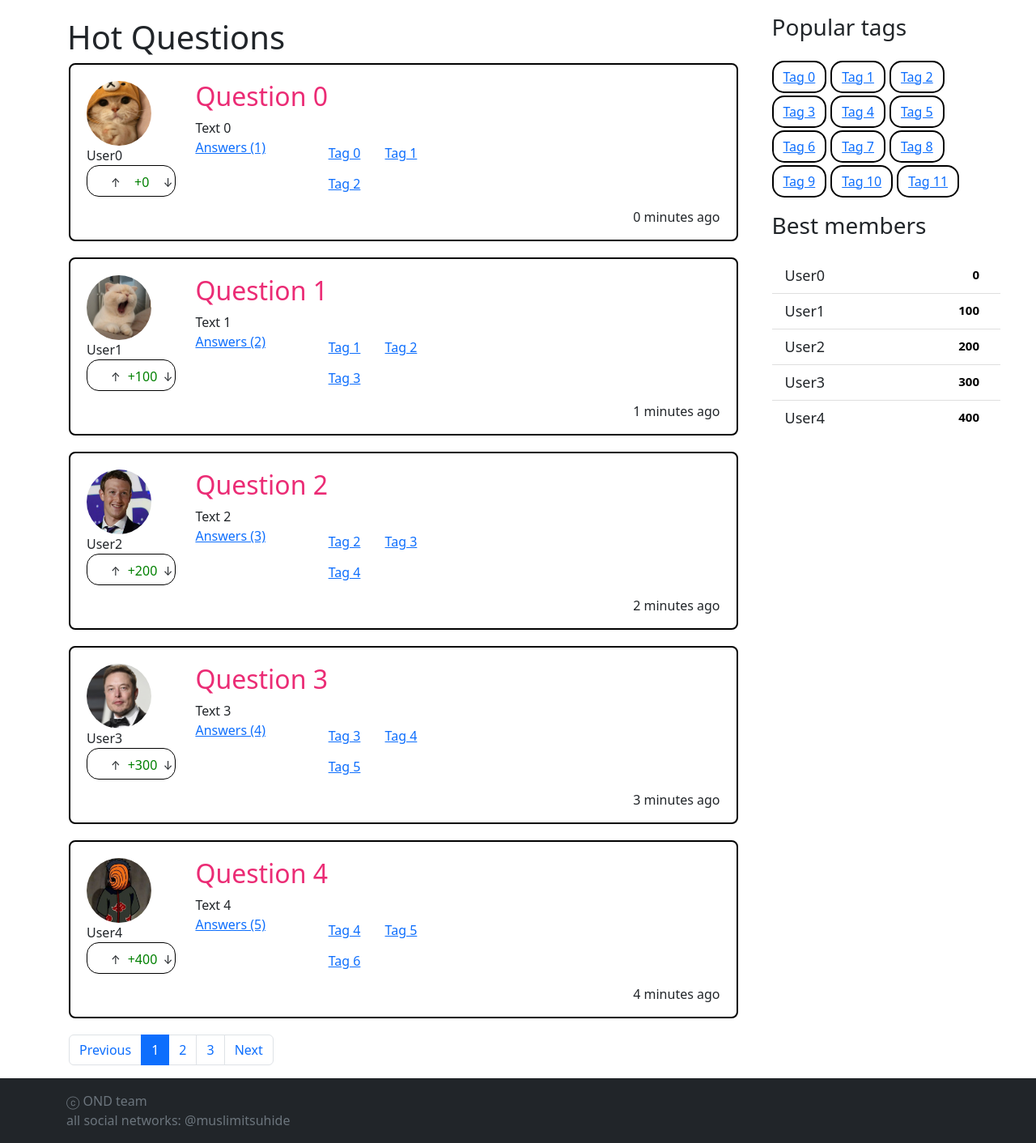
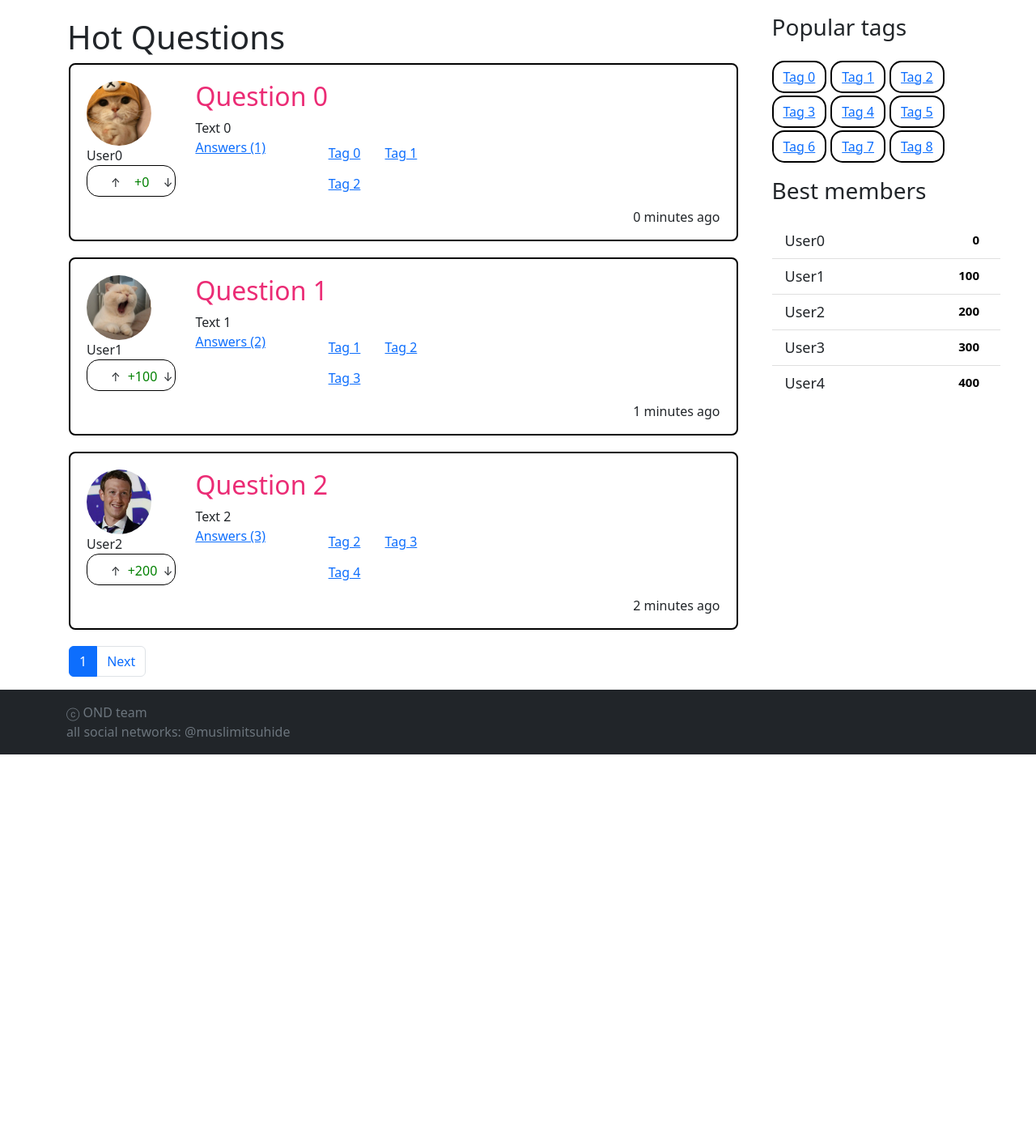
Before and after one commit to muslimitsuhide/stack-ond-flow, a Django app: page / in a window 1280 px wide. Shown: the part 61-1473 px from the top of the page at 81% size. After the commit the page ends 993 px from the top, so only its background shows below. Run offline with Django 4.2, Linux system fonts and the light colour scheme; some libraries are stand-ins or nearby versions.

Commit message:
hw2 with  pagination

```diff
--- a/stack_ond_flow/askme/views.py
+++ b/stack_ond_flow/askme/views.py
@@ -4,36 +4,45 @@ from django.core.paginator import Paginator
 from django.http import *
 from django.http import Http404
 
-def paginate(request):
-    objects = question.objects.all()
-    items_per_page = 3
-    paginator = Paginator(objects, items_per_page)
+def paginate(objects_list, request, per_page=3):
+    paginator = Paginator(objects_list, per_page)
+    try:
+        limit = int(request.GET.get('page', 10))
+    except ValueError:
+        limit = 10
+    if limit > 10:
+        limit = 10
+    try:
+        page_number  = int(request.GET.get('page', 1))
+    except ValueError:
+        raise Http404
 
-    page_number = request.GET.get('page')
-    page = paginator.get_page(page_number)
+    return paginator.get_page(page_number)
 
-    context = {
-        'page': page,
-    }
-    return render(request, 'index.html', context)
-
-def index(request, page_num = 1):
-    context = {'questions': models.QUESTIONS,
+def index(request):
+    questions = models.QUESTIONS
+    page_obj = paginate(questions, request, 3)
+    context = {'page_obj': page_obj,
+               'questions': models.QUESTIONS,
                'tags': models.TAGS,
-               'users': models.USER,
-               'page_num': page_num,}
+               'users': models.USER,}
     return render(request, 'index.html', context)
 
 def question(request, question_id: int):
-    questions = models.QUESTIONS
-    answers = models.ANSWERS
+    try:
+        questions = models.QUESTIONS
+        answers = models.ANSWERS
 
-    question = questions[question_id]
+        page_obj = paginate(answers, request, 3)
+        question = questions[question_id]
 
-    context = {'question': question,
-               'answers': answers,
-               'tags': models.TAGS,
-               'users': models.USER}
+        context = {'page_obj': page_obj,
+                'question': question,
+                'answers': answers,
+                'tags': models.TAGS,
+                'users': models.USER}
+    except:
+        raise Http404("Question does not exist")
 
     return render(request, 'question.html', context)
 
@@ -56,24 +65,28 @@ def ask(request):
     return render(request, 'ask.html', context)
 
 def tag(request, tag_id: int, page_num = 1):
-    tags = models.TAGS
+    try:
+        tags = models.TAGS
+        page_obj = paginate(tags, request, 3)
+        tag = tags[tag_id]
 
-    tag = tags[tag_id]
+        questions_with_tag = []
+        for question in models.QUESTIONS:
+            for _tag in question['tags']:
+                if _tag['id'] == tag_id:
+                    questions_with_tag.append(question)
 
-    questions_with_tag = []
-    for question in models.QUESTIONS:
-        for _tag in question["tags"]:
-            if _tag["id"] == tag_id:
-                questions_with_tag.append(question)
+        p = Paginator(questions_with_tag, 10)
 
-    p = Paginator(questions_with_tag, 10)
+        questions = p.get_page(page_num)
 
-    questions = p.get_page(page_num)
+        context = {'page_obj': page_obj,
+                'tag': tag,
+                'questions': questions,
+                'tags': models.TAGS,
+                'users': models.USER}
 
-    context = {"authenticated": True,
-               "tag": tag,
-               "questions": questions,
-               "tags": models.TAGS,
-               "users": models.USER}
+    except:
+         raise Http404("Tag does not exist")
 
-    return render(request, "tag.html", context=context)
+    return render(request, 'tag.html', context)
--- a/stack_ond_flow/templates/inc/paginator.html
+++ b/stack_ond_flow/templates/inc/paginator.html
@@ -6,9 +6,7 @@
         </li>
       {% endif %}
         <li class="page-item active"><a class="page-link" href="#">
-            <span class="current">
-         {{ page_obj.number }}
-          </span>
+            <span class="current">{{ page_obj.number }}</span>
         </a></li>
         {% if page_obj.has_next %}
         <li class="page-item">
--- a/stack_ond_flow/templates/inc/sidebar.html
+++ b/stack_ond_flow/templates/inc/sidebar.html
@@ -5,7 +5,7 @@
         <h3>Popular tags<h3>
       </div>
       <div class="sidebar-content">
-        {% for tag in tags %}
+        {% for tag in tags|slice:":9" %}
           <div class="tag btn"><a href="{% url "tag" tag.id %}">{{tag.name}}</a></div>
         {% endfor %}
       </div>
@@ -16,7 +16,7 @@
       </div>
       <div class="sidebar-content">
         <ul class="list-group list-group-flush">
-          {% for user in users %}
+          {% for user in users|slice:":5" %}
           <div class="list-group-item sidebar-user">
             <a href="#" class="sidebar-user-name">{{user.name}}</a>
             <span class="badge badge-primary badge-pill">{{user.rating}}</span>
--- a/stack_ond_flow/templates/index.html
+++ b/stack_ond_flow/templates/index.html
@@ -16,18 +16,10 @@ Stack OND Flow
 
   </div>
 
-{% for question in questions %}
+  {% for question in page_obj %}
     {% include "inc/question_item.html" %}
   {% endfor %}
 
-<nav aria-label="Page navigation example">
-  <ul class="pagination">
-    <li class="page-item"><a class="page-link" href="#">Previous</a></li>
-    <li class="page-item active"><a class="page-link" href="#">1</a></li>
-    <li class="page-item"><a class="page-link" href="#">2</a></li>
-    <li class="page-item"><a class="page-link" href="#">3</a></li>
-    <li class="page-item"><a class="page-link" href="#">Next</a></li>
-  </ul>
-</nav>
+  {% include "inc/paginator.html" %}
 
 {% endblock content %}
--- a/stack_ond_flow/templates/question.html
+++ b/stack_ond_flow/templates/question.html
@@ -48,6 +48,7 @@
       {% include "inc/answer.html" %}
     {% endfor %}
   </div>
+  {% include "inc/paginator.html" %}
 <hr>
 
 <form class="new-answer">
```
Lines whose indentation alone changed are shown as unchanged.
